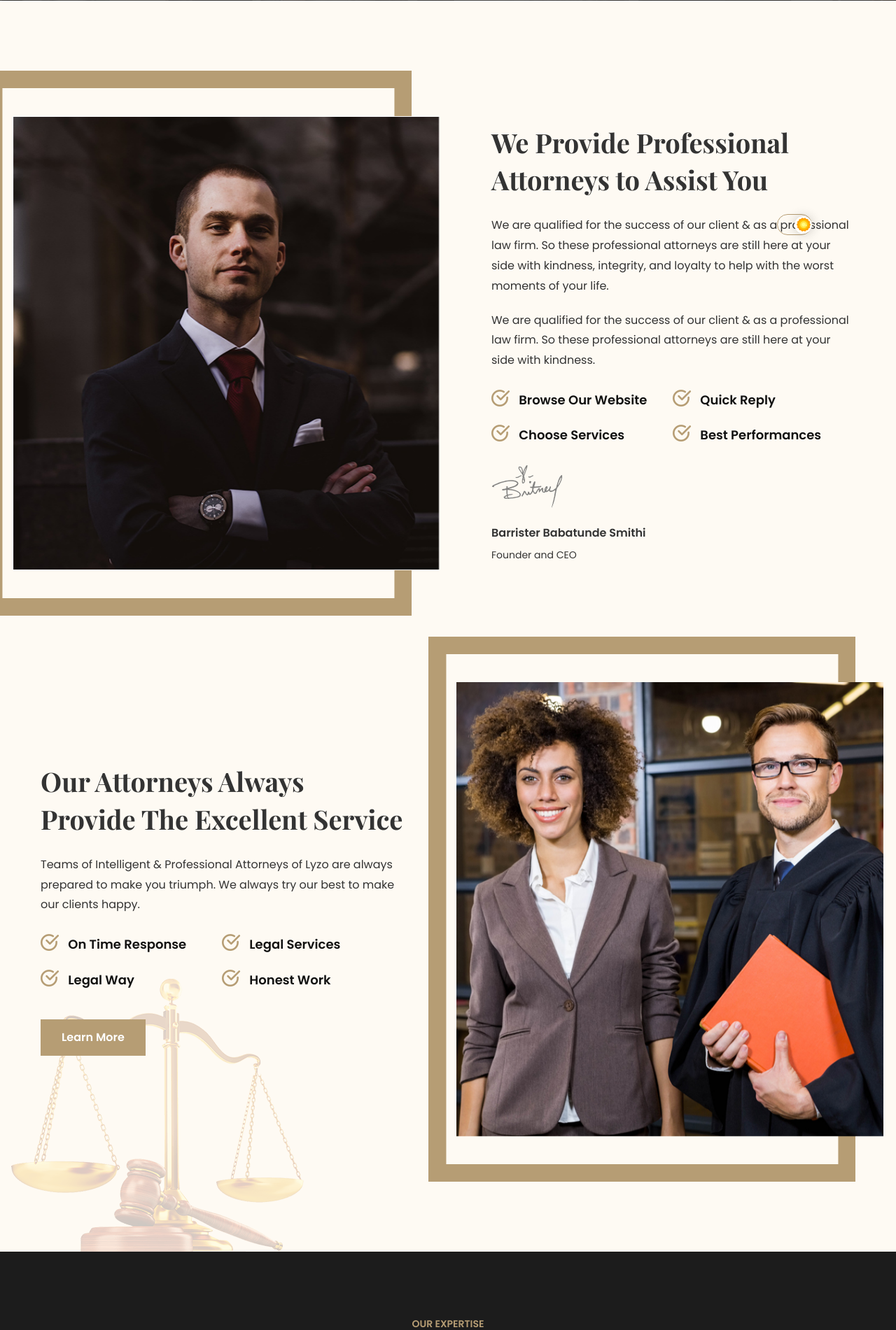
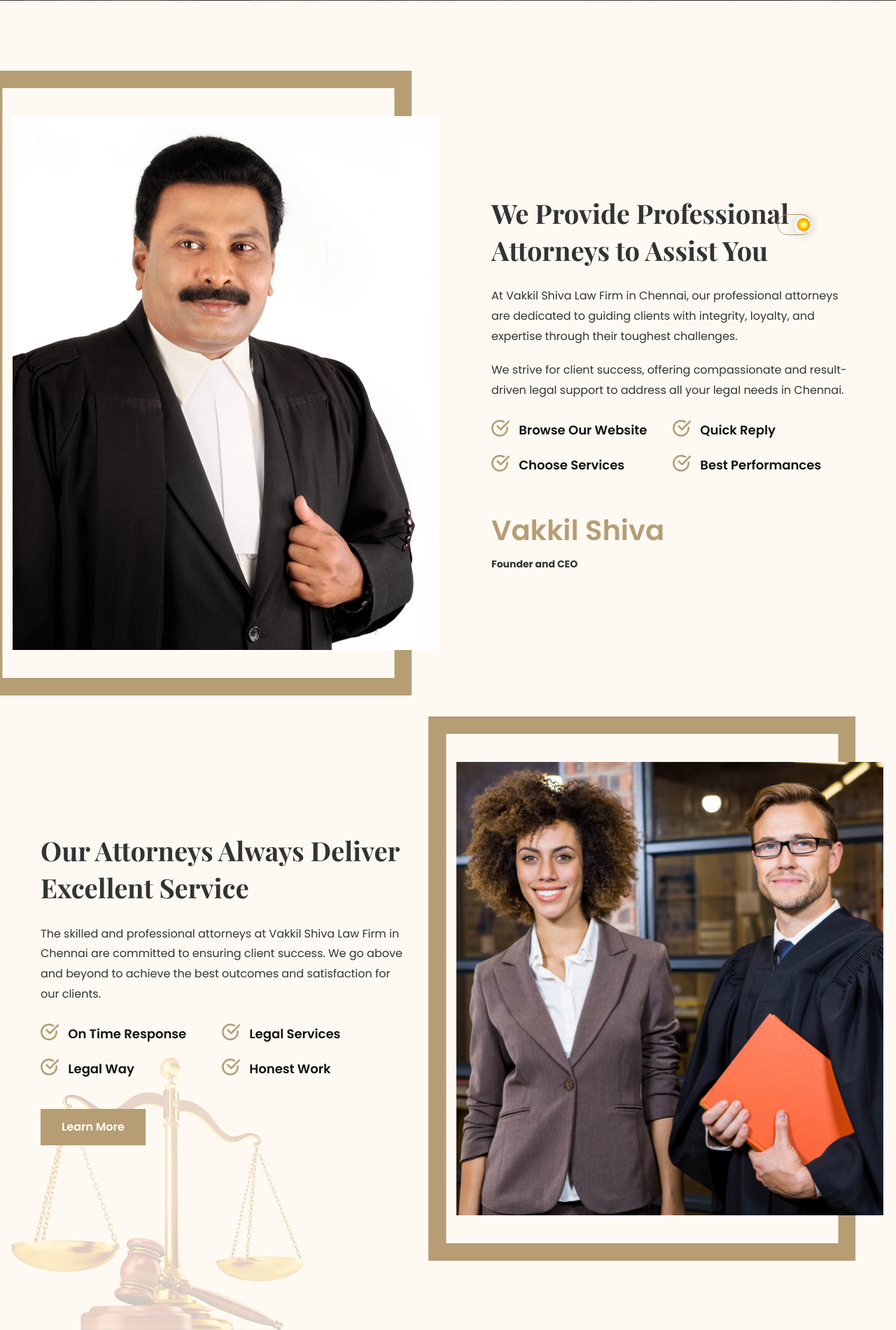
Before and after one commit to vigneshredback/vakkil-shiva, a Django app: page /about/ in a window 1280 px wide. Shown: the part 449-2350 px from the top of the page at 70% size. Run offline with Django 5.2, Linux system fonts and the light colour scheme; some libraries are stand-ins or nearby versions.

Commit message:
date-23 all staic content changed

```diff
--- a/templates/app/about.html
+++ b/templates/app/about.html
@@ -55,15 +55,16 @@
                 <div class="row align-items-center justify-content-center">
                     <div class="col-lg-6">
                         <div class="help-item help-left">
-                            <img src="{% static 'assets/img/home-two/5.jpg' %}" alt="Help">
+                            <img src="{% static 'assets/img/home-one/vakkil2.0.jpg' %}" alt="Help">
                         </div>
                     </div>
                     <div class="col-lg-6">
                         <div class="help-item">
                             <div class="help-right">
                                 <h2>We Provide Professional Attorneys to Assist You</h2>
-                                <p>We are qualified for the success of our client & as a professional law firm. So these professional attorneys are still here at your side with kindness, integrity, and loyalty to help with the worst moments of your life.</p>
-                                <p>We are qualified for the success of our client & as a professional law firm. So these professional attorneys are still here at your side with kindness.</p>
+                                <p>At Vakkil Shiva Law Firm in Chennai, our professional attorneys are dedicated to guiding clients with integrity, loyalty, and expertise through their toughest challenges.</p>
+                                <p>We strive for client success, offering compassionate and result-driven legal support to address all your legal needs in Chennai.</p>
+
                                 <div class="help-inner-left">
                                     <ul>
                                         <li>
@@ -88,11 +89,11 @@
                                         </li>
                                     </ul>
                                 </div>
-                                <div class="help-signature">
+                                {% comment %} <div class="help-signature">
                                     <img src="{% static 'assets/img/home-one/4.png' %}" alt="Signature">
-                                </div>
-                                <h3>Barrister Babatunde Smithi</h3>
-                                <span>Founder and CEO</span>
+                                </div> {% endcomment %}
+                                <h3 class="mt-5" style="color:#B69D74; font-size:40px;">Vakkil Shiva</h3>
+                                 <span style="font-weight: bold;">Founder and CEO</span>
                             </div>
                         </div>
                     </div>
@@ -102,8 +103,8 @@
                     <div class="col-lg-6">
                         <div class="help-item">
                             <div class="help-right">
-                                <h2>Our Attorneys Always Provide The Excellent Service</h2>
-                                <p>Teams of  Intelligent & Professional Attorneys of Lyzo are always prepared to make you triumph. We always try our best to make our clients happy.</p>
+                                <h2>Our Attorneys Always Deliver Excellent Service</h2>
+                                <p>The skilled and professional attorneys at Vakkil Shiva Law Firm in Chennai are committed to ensuring client success. We go above and beyond to achieve the best outcomes and satisfaction for our clients.</p>
                                 <div class="help-inner-left">
                                     <ul>
                                         <li>
@@ -128,7 +129,7 @@
                                         </li>
                                     </ul>
                                 </div>
-                                <a class="cmn-btn" href="practice.html">Learn More</a>
+                                <a class="cmn-btn" href="{% url 'practice' %}">Learn More</a>
                             </div>
                         </div>
                     </div>
@@ -162,7 +163,7 @@
                                         <img src="{% static 'assets/img/home-one/11.png' %}" alt="Shape">
                                     </div>
                                     <h3>Experience</h3>
-                                    <p>Lyzo teams are exceptionally skilled, acknowledge their client’s condition & help them to achieve their target.</p>
+                                    <p>The team at Vakkil Shiva Law Firm in Chennai is highly skilled, understands client needs, and is dedicated to helping them achieve their goals.</p>
                                 </li>
                                 <li class="wow fadeInUp" data-wow-delay=".4s">
                                     <div class="expertise-icon">
@@ -170,15 +171,16 @@
                                         <img src="{% static 'assets/img/home-one/11.png' %}" alt="Shape">
                                     </div>
                                     <h3>Skilled Attorney</h3>
-                                    <p>Our attorneys are innovative and knowledgeable and help clients pursue a vast number of solutions to succeed.</p>
+                                    <p>The attorneys at Vakkil Shiva Law Firm in Chennai are innovative and knowledgeable, offering clients tailored solutions to achieve success.</p>
                                 </li>
                                 <li class="wow fadeInUp" data-wow-delay=".5s">
                                     <div class="expertise-icon">
                                         <i class="flaticon-balance"></i>
                                         <img src="{% static 'assets/img/home-one/11.png' %}" alt="Shape">
                                     </div>
-                                    <h3>Legal Proces</h3>
-                                    <p>We maintain all valid papers and paperwork and continue to meet our destination legally.</p>
+                                    <h3>Legal Process</h3>
+                                    <p>At Vakkil Shiva Law Firm in Chennai, we handle all legal paperwork meticulously, ensuring every step is compliant with the law to achieve the best results.</p>
+
                                 </li>
                             </ul>
                        </div>
@@ -191,16 +193,16 @@
                                         <i class="flaticon-money-bag"></i>
                                         <img src="{% static 'assets/img/home-one/11.png' %}" alt="Shape">
                                     </div>
-                                    <h3>Low Cost</h3>
-                                    <p>Team of Lyzo are exceptionally skilled, realize their client’s condition, help them to achieve their motive.</p>
+                                    <h3>Affordable Services</h3>
+                                    <p>The team at Vakkil Shiva Law Firm in Chennai is highly skilled, understands client needs, and provides effective legal solutions at a reasonable cost.</p>
                                 </li>
                                 <li class="wow fadeInUp" data-wow-delay=".4s">
                                     <div class="expertise-icon">
                                         <i class="flaticon-time"></i>
                                         <img src="{% static 'assets/img/home-one/11.png' %}" alt="Shape">
                                     </div>
-                                    <h3>Good Performance</h3>
-                                    <p>Our attorneys are creative and knowledgeable and support clients by finding numerous solutions to win.</p>
+                                    <h3>Outstanding Performance</h3>
+                                    <p>The attorneys at Vakkil Shiva Law Firm in Chennai are creative and knowledgeable, offering clients innovative strategies to achieve success.</p>
                                 </li>
                                 <li class="wow fadeInUp" data-wow-delay=".5s">
                                     <div class="expertise-icon">
@@ -208,7 +210,7 @@
                                         <img src="{% static 'assets/img/home-one/11.png' %}" alt="Shape">
                                     </div>
                                     <h3>Quick Service</h3>
-                                    <p>We manage all valid papers and paperwork and continue to enter our path lawfully.</p>
+                                    <p>At Vakkil Shiva Law Firm in Chennai, we efficiently handle all legal paperwork, ensuring a fast and lawful process to meet client needs promptly.</p>
                                 </li>
                             </ul>
                        </div>
--- a/templates/app/attorney-details.html
+++ b/templates/app/attorney-details.html
@@ -152,7 +152,7 @@
         <!-- End Attorney Details -->
 
         <!-- Contact Form -->
-        <div class="contact-form contact-form-two pb-100">
+        {% comment %} <div class="contact-form contact-form-two pb-100">
             <div class="container">
                 <div class="contact-wrap">
                     <form id="contactForm" class="">
@@ -204,7 +204,7 @@
                     </form>
                 </div>
             </div>
-        </div>
+        </div> {% endcomment %}
         <!-- End Contact Form -->
 
         <!-- Team -->
```
Also changed, not shown: project/settings.py (+6 -1 lines), templates/app/contact.html (+5 -3 lines), templates/app/index.html (+26 -15 lines), db.sqlite3, mystatic/assets/img/home-one/vakkil2.0.jpg (added), static/media/images/1.jpg (added), static/media/images/2.jpg (added).
